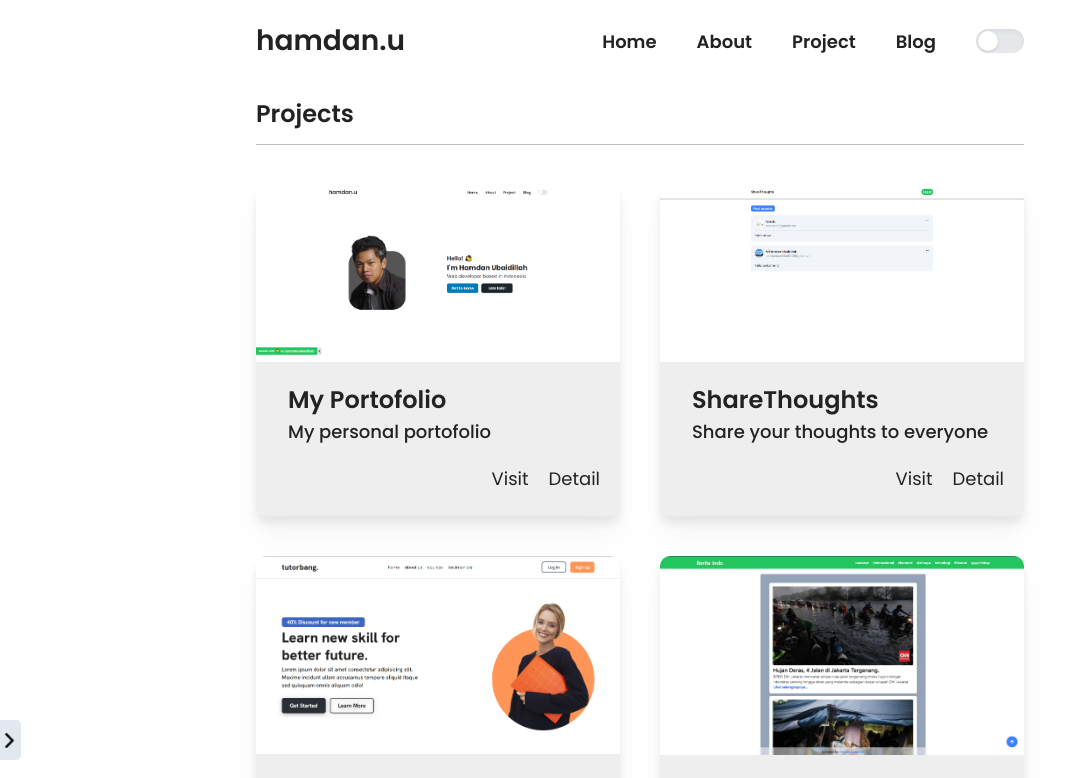
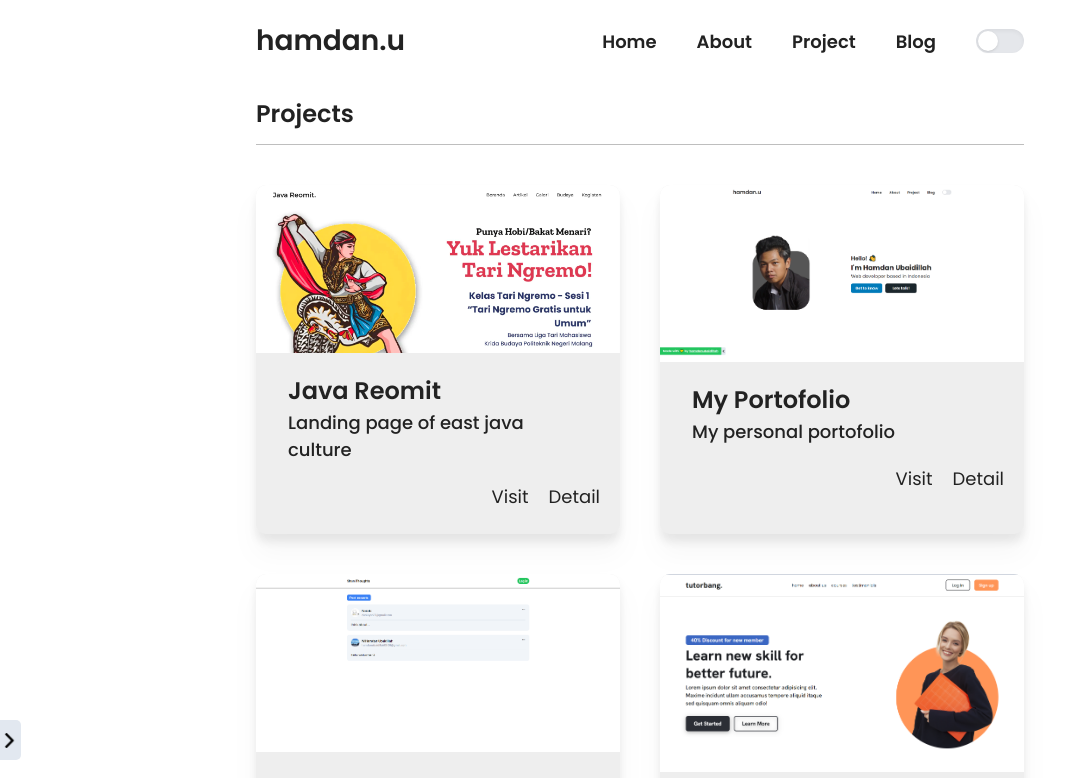
Before and after one commit to hmdnu/my-website, a Next.js app: page /project in a window 1280 px wide. Shown: the top 778 px of the page, without its empty margins (0-1087 px from the left). Built offline with nearby package versions, Linux system fonts and the light colour scheme.

Commit message:
chore: adding new project

```diff
--- a/app/project/page.tsx
+++ b/app/project/page.tsx
@@ -12,17 +12,12 @@ export default function Project() {
       <div>
         <h1 className="heading-1">Projects</h1>
         <div className="mt-10 grid md:grid-cols-2 grid-cols-1 gap-10">
-          {projects.map((project) => (
+          {projects.reverse().map((project) => (
             <div
               key={project.id}
               className="rounded-[10px] bg-[#eee] dark:bg-secondary hover:bg-[#ddd] hover:dark:bg-[#777] transition-all drop-shadow-xl w-full pb-4"
             >
-              <Image
-                loading="lazy"
-                src={project.img}
-                alt={"project"}
-                className="w-full rounded-t-[10px]"
-              />
+              <Image loading="lazy" src={project.img} alt={"project"} className="w-full rounded-t-[10px]" />
               <div className="px-8 py-5 rounded-b-[10px]">
                 <h1 className="heading-3">{project.name}</h1>
                 <p className="text-primary dark:text-white md:text-[18px] sm:text-[16px] text-[16px] font-medium">
@@ -30,20 +25,10 @@ export default function Project() {
                 </p>
               </div>
               <div className="flex gap-5 justify-end mx-5 mb-2 text-primary dark:text-white sm:text-[18px] text-[16px]">
-                <Link
-                  className="hover:underline"
-                  href={`${project.demo}`}
-                  target="_blank"
-                >
+                <Link className="hover:underline" href={`${project.demo}`} target="_blank">
                   Visit
                 </Link>
-                <Link
-                  className="hover:underline"
-                  href={{
-                    pathname: "/project/detail",
-                    query: { name: project.name },
-                  }}
-                >
+                <Link className="hover:underline" href={`/project/${project.name}`}>
                   Detail
                 </Link>
               </div>
--- a/components/DetailProject.tsx
+++ b/components/DetailProject.tsx
@@ -1,13 +1,14 @@
 "use client";
 import { projects } from "@/constant";
 import { useEffect, useState } from "react";
-import { useSearchParams } from "next/navigation";
 import Image from "next/image";
 import Link from "next/link";
+import { usePathname } from "next/navigation";
 
 export default function Detail() {
-  const searchParams = useSearchParams();
-  const name = searchParams.get("name");
+  const pathname = usePathname();
+  const decodeUri = decodeURI(pathname).split("/");
+  const name = decodeUri[decodeUri.length - 1];
 
   const [detail, setDetail] = useState<any>({});
 
@@ -24,11 +25,7 @@ export default function Detail() {
     <section className="main-layout">
       <h1 className="heading-1">{name}</h1>
       <div className="mt-5">
-        <Link
-          href={`${detail.demo}`}
-          target="_blank"
-          className="drop-shadow-md cursor-pointer"
-        >
+        <Link href={`${detail.demo}`} target="_blank" className="drop-shadow-md cursor-pointer">
           <Image
             src={detail.img}
             loading="lazy"
@@ -66,9 +63,7 @@ export default function Detail() {
                 className="border border-stroke dark:hover:border-secondary rounded-[5px] sm:w-[150px] w-[140px] max-xs:w-full h-[50] p-2 text-center hover:bg-stroke dark:hover:bg-secondary hover:translate-y-[-4px] transition duration-200"
                 key={i}
               >
-                <h1 className="sm:text-[20px] text-[16px] font-medium text-primary dark:text-white">
-                  {stack}
-                </h1>
+                <h1 className="sm:text-[20px] text-[16px] font-medium text-primary dark:text-white">{stack}</h1>
               </div>
             ))}
           </div>
--- a/constant/index.ts
+++ b/constant/index.ts
@@ -77,32 +77,33 @@ export const sosmeds = [
 export const projects = [
   {
     id: 1,
-    name: "My Portofolio",
-    img: project.porto,
-    desc: "My personal portofolio",
-    demo: "https://hamdanu.vercel.app",
+    name: "Pixabay Image Finder",
+    img: project.pixabayApi,
+    desc: "Find image from Pixabay",
+    demo: "https://pixabay-api-bay.vercel.app/index.html",
     detail: {
-      img: project.porto,
-      desc: "This is my personal website portofolio, you can know about my skills and my projects here",
-      repo: "https://github.com/HamdanUbaidillah/hmdnubaidillah",
-      demo: "https://hamdanu.vercel.app",
-      techStack: ["Typescript", "Next.js", "Tailwind"],
+      img: project.pixabayApi,
+      desc: "Find images from Pixabay using Pixabay's API service",
+      repo: "https://github.com/hmdnubaidillah/pixabay-api",
+      demo: "https://pixabay-api-bay.vercel.app/index.html",
+      techStack: ["Html", "Css", "Javasciprt"],
     },
   },
   {
     id: 2,
-    name: "ShareThoughts",
-    img: project.shareThoughts,
-    desc: "Share your thoughts to everyone",
-    demo: "https://share-thoughts.vercel.app",
+    name: "Berita Indo",
+    img: project.beritaIndo,
+    desc: "Collection of Indonesian news",
+    demo: "https://hmdn-berita-indo.netlify.app",
     detail: {
-      img: project.shareThoughts,
-      desc: "Login and share what you have in mind to other people",
-      repo: "https://github.com/HamdanUbaidillah/ShareThoughts",
-      demo: "https://share-thoughts.vercel.app",
-      techStack: ["Javascript", "Next.js", "Tailwind", "Mongodb"],
+      img: project.beritaIndo,
+      desc: "Fetching collection of Indonesian news from CNN API",
+      repo: "https://github.com/hmdnubaidillah/berita-indo",
+      demo: "https://hmdn-berita-indo.netlify.app",
+      techStack: ["Javascript", "React.js", "Tailwind"],
     },
   },
+
   {
     id: 3,
     name: "tutorbang",
@@ -112,38 +113,51 @@ export const projects = [
     detail: {
       img: project.tutorBang,
       desc: "A Website for finding the best tutor for affordable price, we provide many variety of softskills and hardskills",
-      repo: "https://github.com/HamdanUbaidillah/tutorbang.",
+      repo: "https://github.com/hmdnubaidillah/tutorbang.",
       demo: "https://tutorbang.netlify.app",
       techStack: ["Javascript", "React.js", "Tailwind"],
     },
   },
-
   {
     id: 4,
-    name: "Berita Indo",
-    img: project.beritaIndo,
-    desc: "Collection of Indonesian news",
-    demo: "https://hmdn-berita-indo.netlify.app",
+    name: "ShareThoughts",
+    img: project.shareThoughts,
+    desc: "Share your thoughts to everyone",
+    demo: "https://share-thoughts.vercel.app",
     detail: {
-      img: project.beritaIndo,
-      desc: "Fetching collection of Indonesian news from CNN API",
-      repo: "https://github.com/HamdanUbaidillah/berita-indo",
-      demo: "https://hmdn-berita-indo.netlify.app",
-      techStack: ["Javascript", "React.js", "Tailwind"],
+      img: project.shareThoughts,
+      desc: "Login and share what you have in mind to other people",
+      repo: "https://github.com/hmdnubaidillah/ShareThoughts",
+      demo: "https://share-thoughts.vercel.app",
+      techStack: ["Javascript", "Next.js", "Tailwind", "Mongodb"],
     },
   },
   {
     id: 5,
-    name: "Pixabay Image Finder",
-    img: project.pixabayApi,
-    desc: "Find image from Pixabay",
-    demo: "https://pixabay-api-bay.vercel.app/index.html",
+    name: "My Portofolio",
+    img: project.porto,
+    desc: "My personal portofolio",
+    demo: "https://hamdanu.vercel.app",
     detail: {
-      img: project.pixabayApi,
-      desc: "Find images from Pixabay using Pixabay's API service",
-      repo: "https://github.com/HamdanUbaidillah/pixabay-api",
-      demo: "https://pixabay-api-bay.vercel.app/index.html",
-      techStack: ["Html", "Css", "Javasciprt"],
+      img: project.porto,
+      desc: "This is my personal website portofolio, you can know about my skills and my projects here",
+      repo: "https://github.com/hmdnubaidillah/hmdnubaidillah",
+      demo: "https://hamdanu.vercel.app",
+      techStack: ["Typescript", "Next.js", "Tailwind"],
+    },
+  },
+  {
+    id: 6,
+    name: "Java Reomit",
+    img: project.javaReomit,
+    desc: "Landing page of east java culture",
+    demo: "https://java-reomit.vercel.app/",
+    detail: {
+      img: project.javaReomit,
+      desc: "Here you can find some information about east javanese culture",
+      repo: "https://github.com/hmdnubaidillah/java-reomit",
+      demo: "https://java-reomit.vercel.app/",
+      techStack: ["Typescript", "Next.js", "Tailwind"],
     },
   },
 ];
--- a/public/assets/index.ts
+++ b/public/assets/index.ts
@@ -8,6 +8,7 @@ import pixabayApi from "./project/pixabay-img.png";
 import shareThoughts from "./project/sharethoughts.png";
 import tutorBang from "./project/tutorbang.png";
 import porto from "./project/porto.png";
+import javaReomit from "./project/javaReomit.png";
 
 export const sosmed = { facebook, linkedln, instagram, github };
 export const project = {
@@ -16,4 +17,5 @@ export const project = {
   shareThoughts,
   tutorBang,
   porto,
+  javaReomit,
 };
```
Also changed, not shown: app/project/[detail]/page.tsx (renamed from app/project/detail/page.tsx), public/assets/project/javaReomit.png (added), 1 other file (tests, documents, lock files or other folders).
